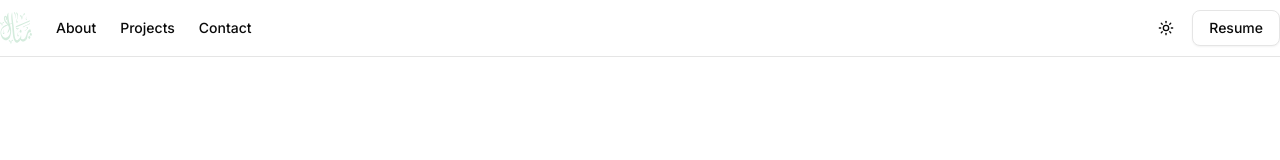
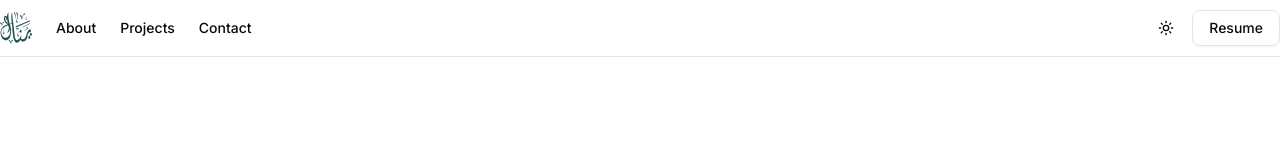
Before and after one commit to yanalshoubaki/yanalshoubaki-website, a Next.js app: page / in a window 1280 px wide. Shown: the top 160 px of the page. Built offline with nearby package versions, Linux system fonts and the light colour scheme.

Commit message:
feat: Make logo visable by website theme

```diff
--- a/app/page.tsx
+++ b/app/page.tsx
@@ -1,3 +1,4 @@
+"use client";
 import { Button } from "@/components/ui/button";
 import { Github, Linkedin, Mail, Twitter } from "lucide-react";
 import Link from "next/link";
@@ -6,15 +7,27 @@ import ProjectCard from "./components/project-card";
 import TechStack from "./components/tech-stack";
 import Image from "next/image";
 import { ThemeToggle } from "@/components/theme-toggle";
+import { useTheme } from "next-themes";
 
 export default function Page() {
+  const { theme } = useTheme();
+
   return (
     <div className="min-h-screen bg-background">
       <header className="sticky top-0 z-50 w-full border-b bg-background/95 backdrop-blur supports-[backdrop-filter]:bg-background/60">
         <div className="container flex h-14 items-center mx-auto">
           <div className="mr-4 flex">
             <Link className="mr-6 flex items-center space-x-2" href="/">
-              <Image src="/logo-light.svg" alt="Logo" width={32} height={32} />
+              {theme == "dark" ? (
+                <Image
+                  src="/logo-light.svg"
+                  alt="Logo"
+                  width={32}
+                  height={32}
+                />
+              ) : (
+                <Image src="/logo-dark.svg" alt="Logo" width={32} height={32} />
+              )}
             </Link>
             <nav className="hidden md:flex items-center  space-x-6 text-sm font-medium">
               <Link
```
